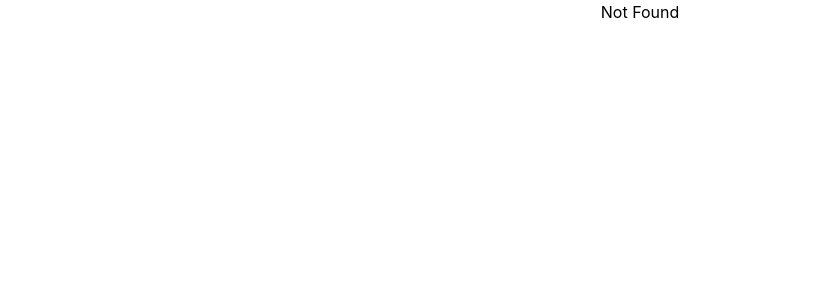
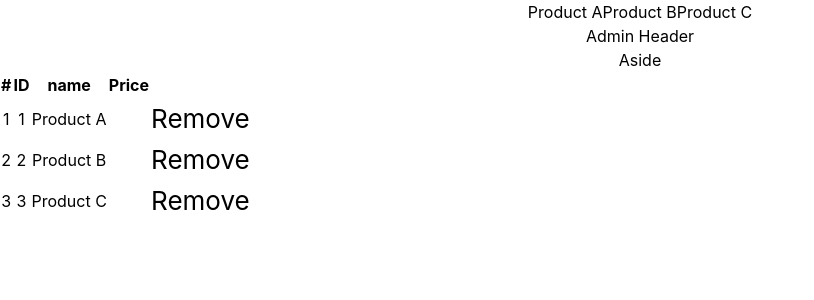
Before and after one commit to vintph16172/Typescript, a React (Vite) app: page /admin/products in a window 1280 px wide. Shown: the top 300 px of the page, without its empty margins (0-814 px from the left). Built offline with nearby package versions, Linux system fonts and the light colour scheme; data requests are answered from the project's data file.

Commit message:
feature: remove Product

```diff
--- /dev/null
+++ b/db.json
@@ -0,0 +1,16 @@
+{
+  "products": [
+    {
+      "id": 1,
+      "name": "Product A"
+    },
+    {
+      "id": 2,
+      "name": "Product B"
+    },
+    {
+      "id": 3,
+      "name": "Product C"
+    }
+  ]
+}
--- a/package.json
+++ b/package.json
@@ -8,6 +8,8 @@
     "preview": "vite preview"
   },
   "dependencies": {
+    "axios": "^0.26.1",
+    "json-server": "^0.17.0",
     "react": "^17.0.2",
     "react-dom": "^17.0.2",
     "react-router-dom": "^6.2.2"
--- a/src/App.tsx
+++ b/src/App.tsx
@@ -1,4 +1,4 @@
-import { useState } from 'react'
+import { useEffect, useState } from 'react'
 import logo from './logo.svg'
 import './App.css'
 import ShowInfo from './components/ShowInfo'
@@ -9,35 +9,34 @@ import AboutPage from './pages/AboutPage'
 import WebsiteLayout from './pages/layouts/WebsiteLayout'
 import AdminLayout from './pages/layouts/AdminLayout'
 import ProductDetail from './pages/ProductDetail'
+import { ProductType } from './pages/type/product'
+import { listProducts, remove } from './api/product'
+import ProductManager from './pages/ProductManager'
 
 function App() {
-  const [count,setCount] = useState(0)
-  const [myName,setMyName] = useState("Abc")
-  const [status,setStatus] = useState(false)
-  const [info,setInfo] = useState({
-    name:"abc",
-    age: 20
-  })
-  const [products,setProducts] = useState([
-    {id:1,name:"product 1"},
-    {id:2,name:"product 2"},
-    {id:3,name:"product 3"}
-  ])
+  const [products, setProducts] = useState<ProductType[]>([]);
+
+  useEffect(() => {
+      const getProducts = async () => {
+            const { data } = await listProducts();
+            setProducts(data);
+      }
+      getProducts();
+  }, [])
+  const removeItem = (id: Number)=>{
+    console.log(id);
+    remove(id)
+
+    setProducts(products.filter(item => item.id !== id))
+
+  }
+
 
   return (
     <div className="App">
-      {/* Count: {count}
-      <hr />
-      Full Name: {myName}
-      <hr />
-      Status: {status ? "True" : "False"}
-      <hr />
-      Info: {info.name} - {info.age}
-      <hr />
-      Products: {products.map(item => <div className="">{item.id} - {item.name}</div> )}
-
-
-      <ShowInfo name="Dat" age={20}/> */}
+       <div>
+        {products?.map(item => item.name)}
+      </div>
       <header>
           {/* <ul>
             <li><NavLink to="/">Home Page</NavLink></li>
@@ -49,16 +48,19 @@ function App() {
         <Routes>
           <Route path="/" element={<WebsiteLayout />}>
             <Route index element={<HomePage />}  />
-            <Route path="product" element={<ProductPage />} />
+            <Route path="product"  >
+              <Route index element={<ProductPage />} />
+              <Route path=":id" element={<ProductDetail />} />
+            </Route>
             <Route path='about' element={<AboutPage/>} />
-            <Route path="/product/:id" element={<ProductDetail />} />
+
           </Route>
 
           <Route path="admin" element={<AdminLayout />} >
             <Route index element={<Navigate to="dashboard" />} />
 
             <Route path="dashboard" element={<h1>Admin Dashboard</h1>} />
-
+            <Route path="products" element={<ProductManager products={products} onRemove={removeItem} />} />
           </Route>
 
           <Route path="*" element={<h1>Not Found</h1>} />
--- /dev/null
+++ b/src/api/instance.tsx
@@ -0,0 +1,6 @@
+import axios from 'axios'
+
+const instance = axios.create({
+    baseURL:"http://localhost:3001"
+})
+export default instance
--- /dev/null
+++ b/src/api/product.tsx
@@ -0,0 +1,10 @@
+import instance from "./instance";
+
+export const listProducts = ()=>{
+    const url = "/products"
+    return instance.get(url)
+}
+export const remove = (id: Number)=>{
+    const url = `/products/${id}`
+    return instance.delete(url)
+}
--- a/src/pages/ProductManager.tsx
+++ b/src/pages/ProductManager.tsx
@@ -1,10 +1,39 @@
 import React from 'react'
+import { ProductType } from './type/product'
 
-type Props = {}
+type ProductManagerProps = {
+  products: ProductType[],
+  onRemove: (id: number) => void
+}
 
-const ProductManager = (props: Props) => {
+const ProductManager = ({products ,onRemove}: ProductManagerProps) => {
   return (
-    <div>ProductManager</div>
+    <div>
+      <table>
+        <thead>
+          <tr>
+            <th>#</th>
+            <th>ID</th>
+            <th>name</th>
+            <th>Price</th>
+            <th></th>
+          </tr>
+        </thead>
+        <tbody>
+          {products?.map((item, index) => {
+            return <tr key={index}>
+              <td>{index + 1}</td>
+              <td>{item.id}</td>
+              <td>{item.name}</td>
+              <td>{item.price}</td>
+              <td>
+                <button onClick={() => onRemove(item.id)}>Remove</button>
+              </td>
+            </tr>
+          })}
+        </tbody>
+      </table>
+      </div>
   )
 }
 
--- /dev/null
+++ b/src/pages/type/product.tsx
@@ -0,0 +1,5 @@
+export type ProductType = {
+    id: number,
+    name: String,
+    price: Number
+}
```
Also changed, not shown: 1 other file (tests, documents, lock files or other folders).
